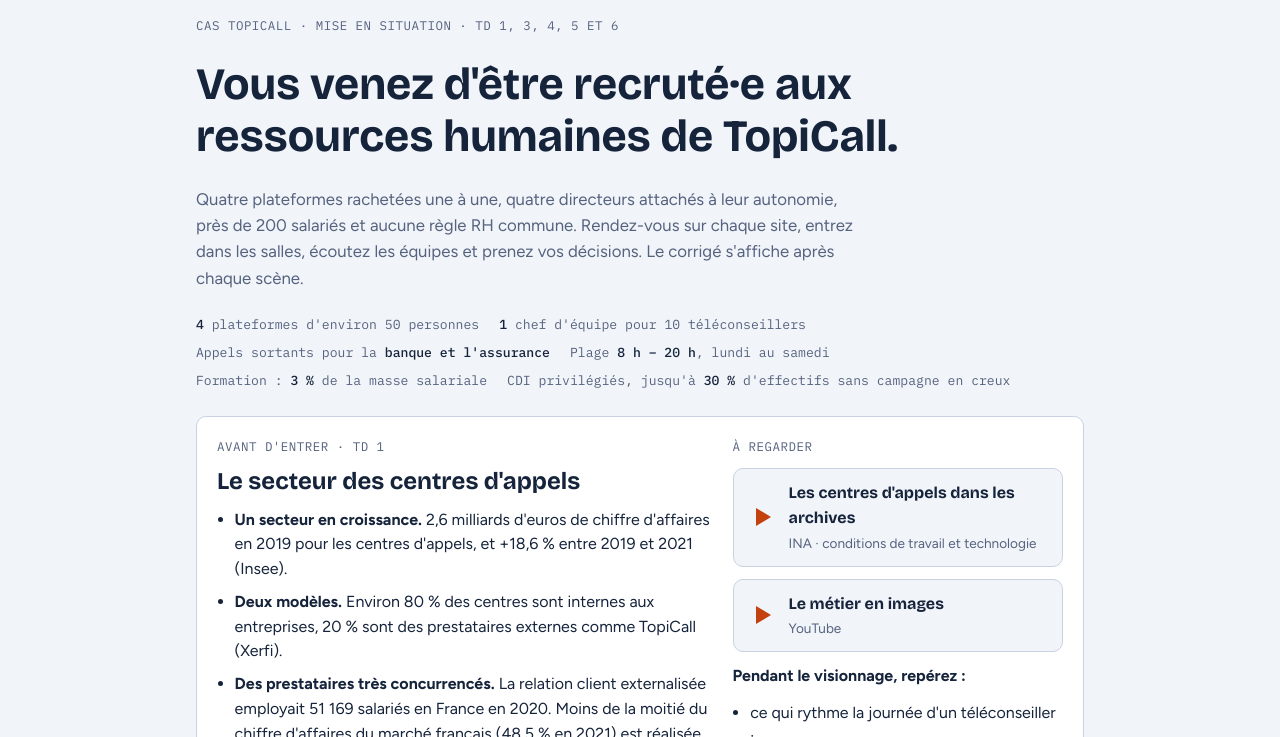
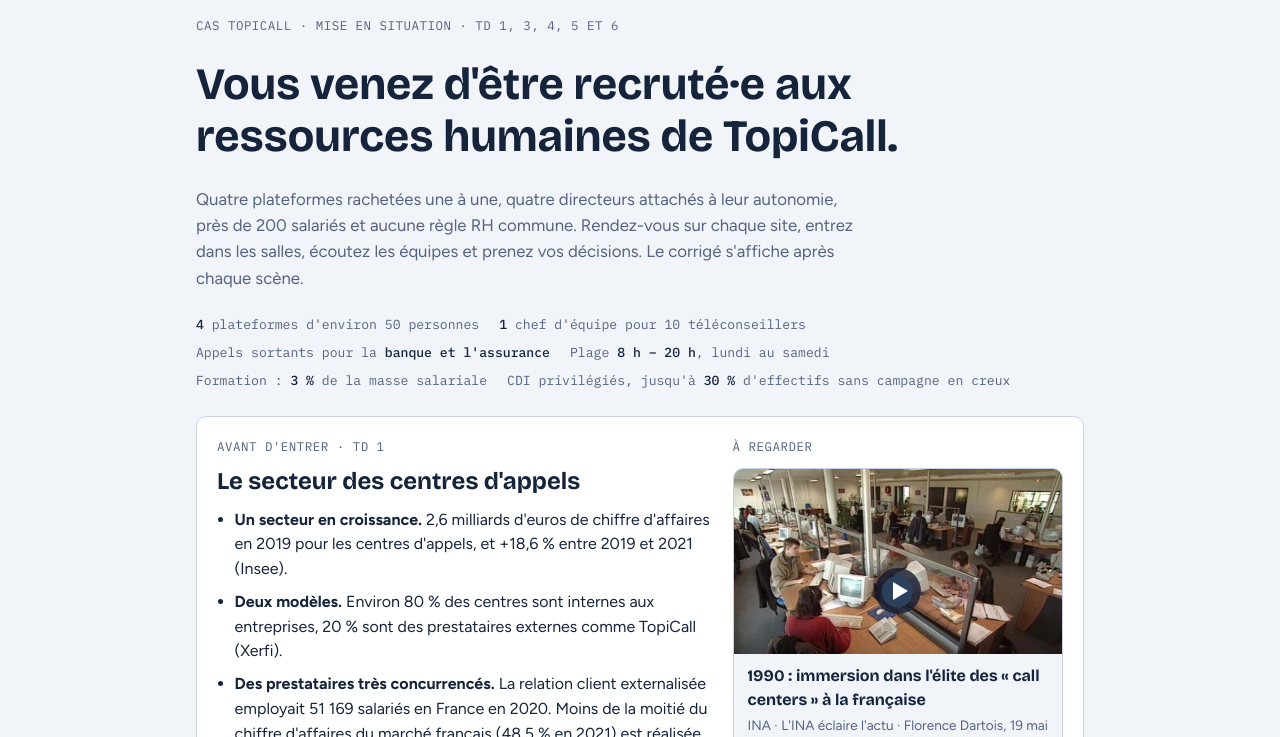
Before and after one commit to Aspidistra2001/topicall, a plain HTML site: page apercu.html in a window 1280 px wide. Shown: the part 63-800 px from the top of the page. Drawn offline with nearby package versions, Linux system fonts and the light colour scheme.

Commit message:
Introduction : vignettes et titres des deux vidéos à regarder
Vignettes réduites à partir de captures fournies, avec le titre et le crédit de l'article de l'INA.

Co-Authored-By: Claude Fable 5.2 <noreply@anthropic.com>
Claude-Session: https://claude.ai/code/session_01WYdxgyT3k2evXBpmhbgw6F

```diff
--- a/apercu.html
+++ b/apercu.html
@@ -53,11 +53,14 @@ section.view{display:flex;flex-direction:column;gap:24px}
 .intro>div{display:flex;flex-direction:column;gap:12px;min-width:0}
 .intro ul{margin:0;padding-left:1.1em;display:flex;flex-direction:column;gap:8px;max-width:62ch}
 .intro .src{font-size:.82rem;color:var(--muted)}
-.vid{display:grid;grid-template-columns:auto minmax(0,1fr);gap:2px 12px;align-items:center;padding:12px 14px;border:1px solid var(--line);border-radius:10px;background:var(--bg);text-decoration:none;color:var(--ink)}
+.vid{display:flex;flex-direction:column;gap:2px;padding-bottom:12px;overflow:hidden;border:1px solid var(--line);border-radius:10px;background:var(--bg);text-decoration:none;color:var(--ink)}
 .vid:hover{border-color:var(--accent)}
-.vid::before{content:"";grid-row:span 2;width:0;height:0;border-style:solid;border-width:9px 0 9px 15px;border-color:transparent transparent transparent var(--accent);margin:0 6px 0 8px}
-.vid b{font-family:var(--display)}
-.vid small{grid-column:2;color:var(--muted);font-size:.85rem}
+.vid .th{position:relative;display:block;aspect-ratio:16/9;background:var(--plan-fill);margin-bottom:8px}
+.vid .th img{display:block;width:100%;height:100%;object-fit:cover}
+.vid .th::before{content:"";position:absolute;left:50%;top:var(--py,50%);width:46px;height:46px;margin:-23px 0 0 -23px;border-radius:50%;background:#141c33cc}
+.vid .th::after{content:"";position:absolute;left:50%;top:var(--py,50%);margin:-9px 0 0 -5px;border-style:solid;border-width:9px 0 9px 15px;border-color:transparent transparent transparent #fff}
+.vid b{font-family:var(--display);padding:0 14px}
+.vid small{color:var(--muted);font-size:.85rem;padding:0 14px}
 .mapgrid{display:grid;grid-template-columns:minmax(0,1fr) minmax(0,1fr);gap:24px;align-items:start}
 @media (max-width:720px){.mapgrid{grid-template-columns:minmax(0,1fr)}}
 :root{--fl-corr:#d9dee8;--fl-open:#eef1f7;--fl-office:#f4efe7;--fl-meeting:#e3efec;--fl-break:#f7eadf;--fl-train:#ebe8f6;--fl-hall:#f0f0ec;--wall:#f7f8fb;--slab:#aab4c8;--win:#bfe0ff}
@@ -281,8 +284,8 @@ footer{color:var(--muted);font-size:.85rem;border-top:1px solid var(--line);padd
       </div>
       <div>
         <p class="mono">À regarder</p>
-        <a class="vid" href="https://www.ina.fr/ina-eclaire-actu/centre-d-appel-call-center-teleconseiller-teleoperateur-condition-de-travail-technologie" target="_blank" rel="noopener"><b>Les centres d'appels dans les archives</b><small>INA · conditions de travail et technologie</small></a>
-        <a class="vid" href="https://www.youtube.com/watch?v=uTWUDYiB32M" target="_blank" rel="noopener"><b>Le métier en images</b><small>YouTube</small></a>
+        <a class="vid" href="https://www.ina.fr/ina-eclaire-actu/centre-d-appel-call-center-teleconseiller-teleoperateur-condition-de-travail-technologie" target="_blank" rel="noopener"><span class="th" style="--py:66%"><img src="img/ina-1990.jpg" alt="Plateau d'un centre d'appels français dans les années 1990 : postes en îlots, écrans cathodiques, téléopérateurs au casque" loading="lazy"></span><b>1990 : immersion dans l'élite des « call centers » à la française</b><small>INA · L'INA éclaire l'actu · Florence Dartois, 19 mai 2025</small></a>
+        <a class="vid" href="https://www.youtube.com/watch?v=uTWUDYiB32M" target="_blank" rel="noopener"><span class="th"><img src="img/msa-picardie.jpg" alt="Bâtiment de la MSA Picardie, image d'ouverture de la vidéo" loading="lazy"></span><b>MSA Picardie</b><small>YouTube</small></a>
         <p><b>Pendant le visionnage, repérez :</b></p>
         <ul>
           <li>ce qui rythme la journée d'un téléconseiller ;</li>
```
Also changed, not shown: index.html (+9 -6 lines), img/ina-1990.jpg (added), img/msa-picardie.jpg (added).
